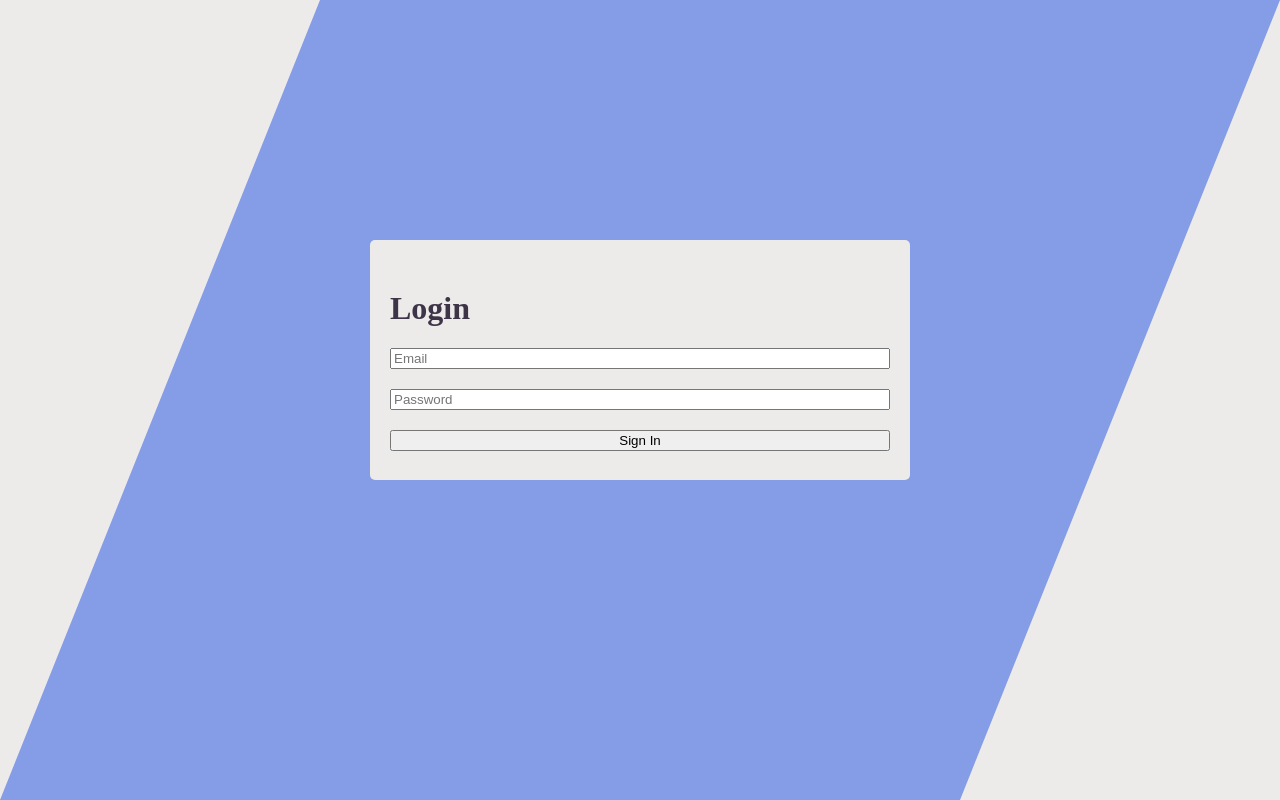
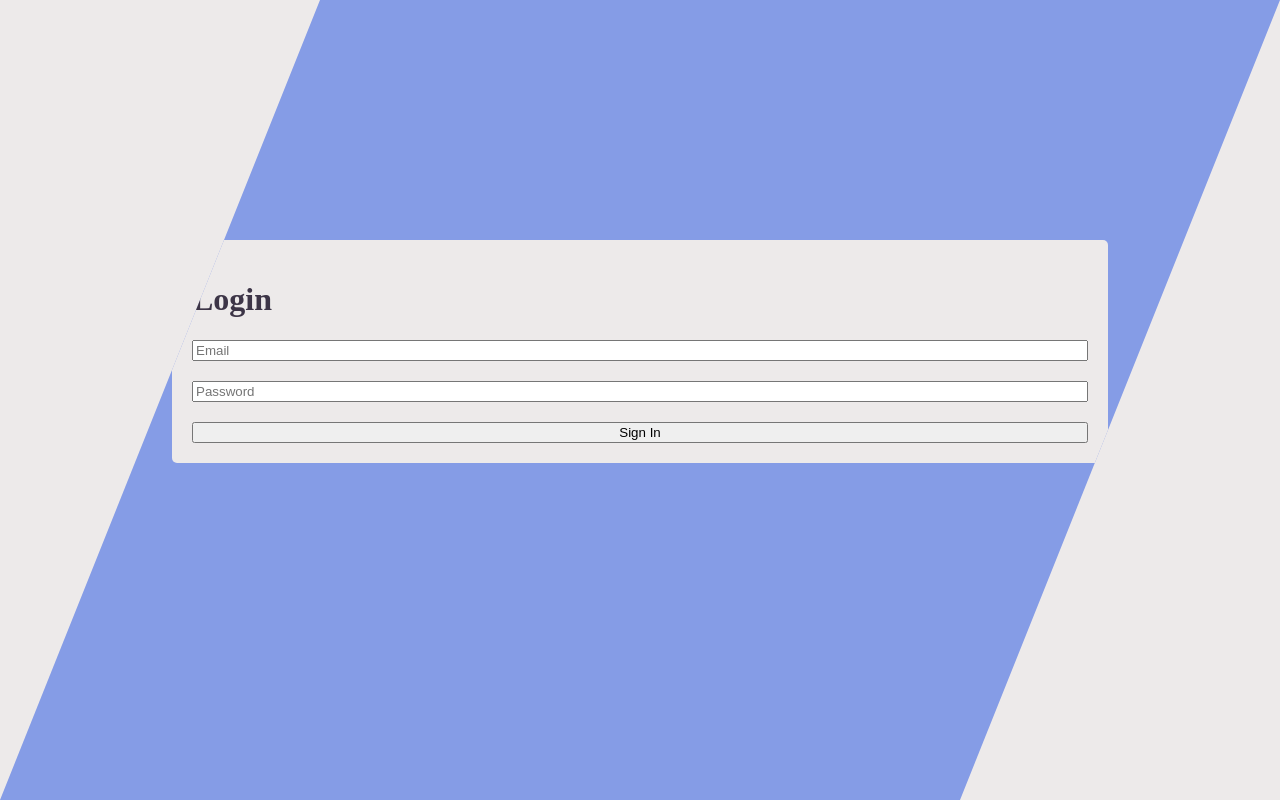
Before and after one commit to randaman23/note-pad, a React (Create React App) app: page /#/login in a window 1280 px wide. Built offline with nearby package versions, Linux system fonts and the light colour scheme.

Commit message:
css for login and home

```diff
--- a/src/components/Home.css
+++ b/src/components/Home.css
@@ -25,8 +25,7 @@
     background-image: url('https://cdn-images-1.medium.com/max/1600/1*I-p02fB1tRkSwME11T95vg.jpeg');
     background-size: cover;
     background-position: center;
-    /* clip-path: polygon(7% 0, 100% 0%, 90% 100%, 0% 100%); */
-
+    /* clip-path: polygon(100% 86%, 15% 100%, 0 0, 100% 0); */
 }
 .register{
     display: flex;
@@ -36,6 +35,8 @@
     background-image: url('https://images.unsplash.com/photo-1536704231234-beca9772ca68?ixlib=rb-0.3.5&ixid=eyJhcHBfaWQiOjEyMDd9&s=82c2d17822215dc74cdb7ff5a7a16aad&w=1000&q=80');
     background-size: cover;
     background-position: center;
+    clip-path: polygon(50% 0%, 100% 50%, 50% 100%, 0% 50%);
+
     /* position: fixed; */
 }
 
--- a/src/components/Login.css
+++ b/src/components/Login.css
@@ -6,8 +6,9 @@ justify-content: center;
     display: flex;
     flex-direction: column;
     justify-content: center;
-height: 200px;
-width: 500px;
+    width: 70vw;
+/* height: 200px;
+width: 500px; */
 background: #edeaea;
 padding: 20px;
 margin-top: 240px;
```
